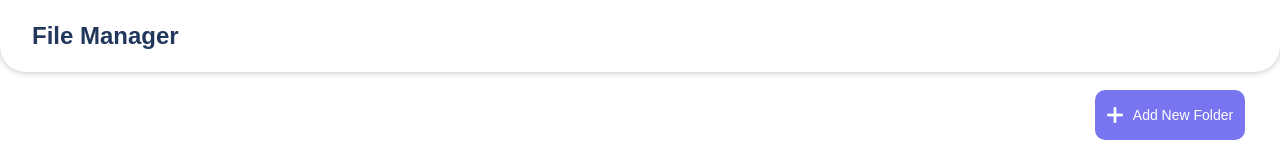
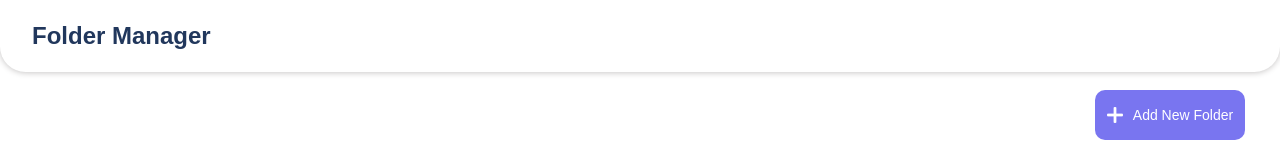
Before and after one commit to Sananda05/file-manager2, a React (Create React App) app: page / in a window 1280 px wide. Shown: the top 160 px of the page. Built offline with nearby package versions, Linux system fonts and the light colour scheme.

Commit message:
changed navbar title

```diff
--- a/src/component/navbar/Navbar.css
+++ b/src/component/navbar/Navbar.css
@@ -17,7 +17,6 @@ a span{
     padding-left: 2rem;
     padding-right: 2rem;
     height: 7.5rem;
-
     background-color: var(--white);
     border-bottom-left-radius: 2vw;
     border-bottom-right-radius: 2vw;
--- a/src/component/navbar/Navbar.jsx
+++ b/src/component/navbar/Navbar.jsx
@@ -5,7 +5,7 @@ function Navbar() {
   return (
     <div className="header">
       <nav className="navbar">
-        <h2 className="navbar_title">File Manager</h2>
+        <h2 className="navbar_title">Folder Manager</h2>
       </nav>
     </div>
   );
```
